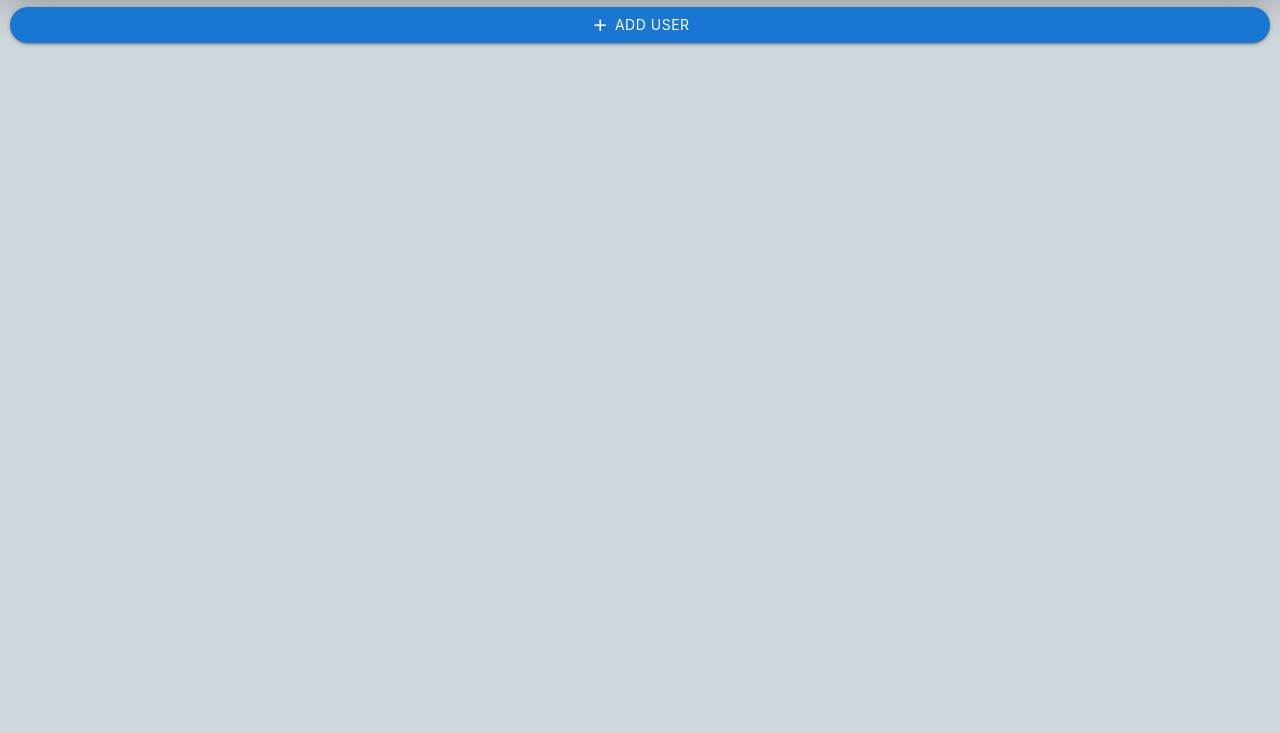
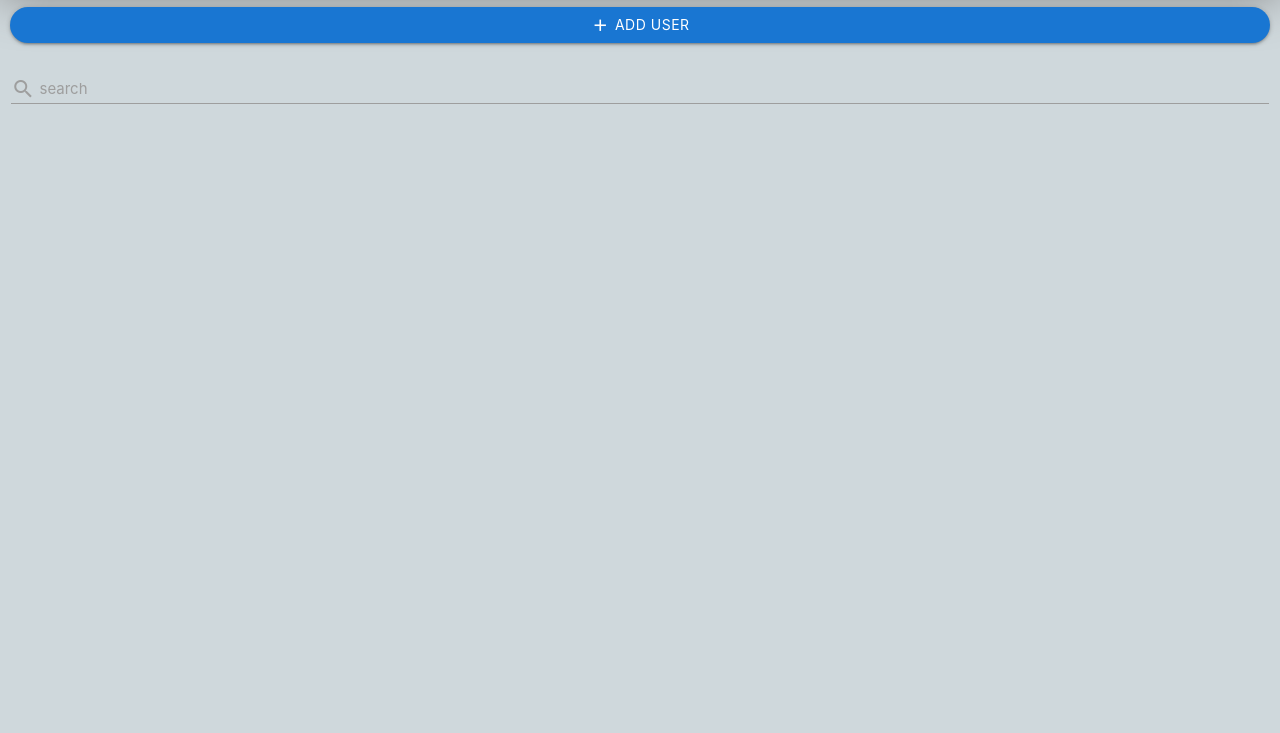
Before and after one commit to amseinn/start, a plain HTML site: page users.html in a window 1280 px wide. Shown: the part 67-800 px from the top of the page. Drawn offline with Linux system fonts and the light colour scheme.

Commit message:
12th step

```diff
--- a/css/style.css
+++ b/css/style.css
@@ -3,3 +3,24 @@
         box-shadow: 0 0 50px gray !important ;
       }
 }
+/* .button{
+    position: relative;
+    cursor:help;
+    display: inline-block;
+    width: 150px;
+    height:90px;
+    border-radius: 20px;
+    margin: 0 auto;
+    display: flex;
+    justify-content: center;
+    align-items: center;
+    font-size: larger;
+    overflow: hidden;
+    vertical-align: middle;
+    transition: .5s ease-out;
+} */
+.place{
+    /* vertical-align: top; */
+    position: relative;
+    top: 7px;
+}
--- a/users.html
+++ b/users.html
@@ -26,8 +26,10 @@
                 </i></a>
             <ul class="hide-on-med-and-down ">
                 <li><a class="blue-grey-text text-darken-3" style="font-size: 22px;" href="/">Home</a></li>
-        <li><a class="blue-grey-text text-darken-3" style="font-size: 22px;" href="https://codeyad.com" target="_blank">codeyad</a></li>
-        <li><a class="blue-grey-text text-darken-3" style="font-size: 22px;" href="/users.html">user management</a></li>
+                <li><a class="blue-grey-text text-darken-3" style="font-size: 22px;" href="https://codeyad.com"
+                        target="_blank">codeyad</a></li>
+                <li><a class="blue-grey-text text-darken-3" style="font-size: 22px;" href="/users.html">user
+                        management</a></li>
                 <li><a class="blue-grey-text text-darken-3" style="font-size: 22px;" href="/">AQ fast learning</a></li>
             </ul>
         </div>
@@ -69,17 +71,35 @@
 
     <!-- ______________content section___________start______ -->
 
-  <section id="top_actions"></section>
+    <section id="top_actions_section">
     <!--______add button________ -->
     <div class="p-l-10 p-r-10 p-t-10">
-    <button class="waves-effect waves-light btn blue darken-2 p-l-30 p-r-30 w-full rounded_pill flex-c" >
+        <button class="waves-effect waves-light btn blue darken-2 p-l-30 p-r-30 w-full rounded_pill flex-c">
             <i class="material-icons m-r-5">add</i>
             Add User
         </button>
     </div>
+    <!--______search section________ -->
+    <div class="row">
+        <div class="input-field col s12">
+          <input id="search" type="text" class="validate">
+          <label for="search">
+            <i class="material-icons place">search</i>
+            search
+          </label>
+
+        </div>
+      </div>
+</section>
 
     <!-- ______________content section___________end______ -->
-
+<!--
+    <div class="p-l-20 p-r-20 p-t-20 ">
+        <button class="button">
+            <i class="material-icons">add</i>
+            log in user
+        </button>
+    </div> -->
 
     <script src="/js/materialize.min.js"></script>
     <script src="/js/main.js"></script>
```
Also changed, not shown: index.html (+2 -1 lines), css/materialize.css. Lines whose indentation alone changed are shown as unchanged.
